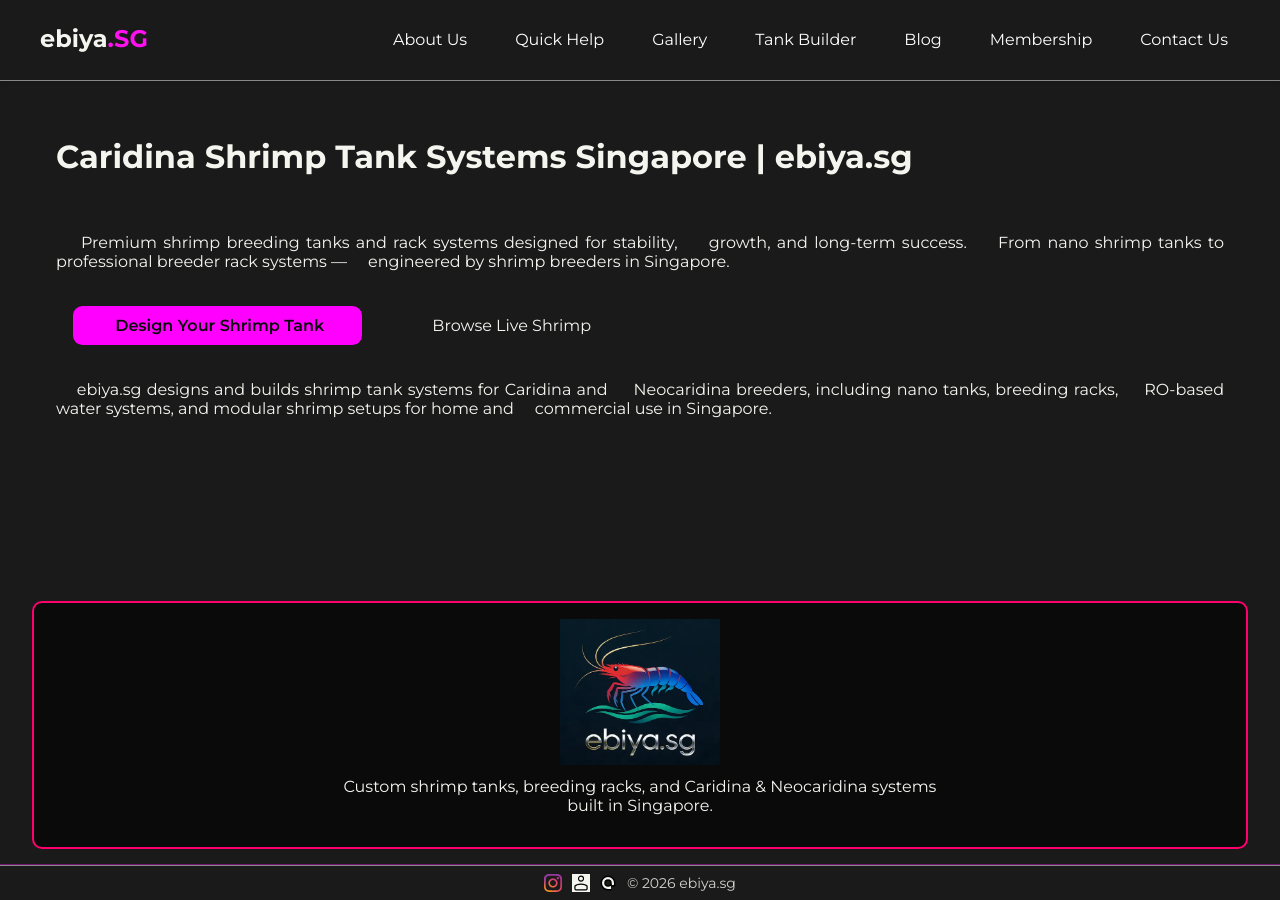
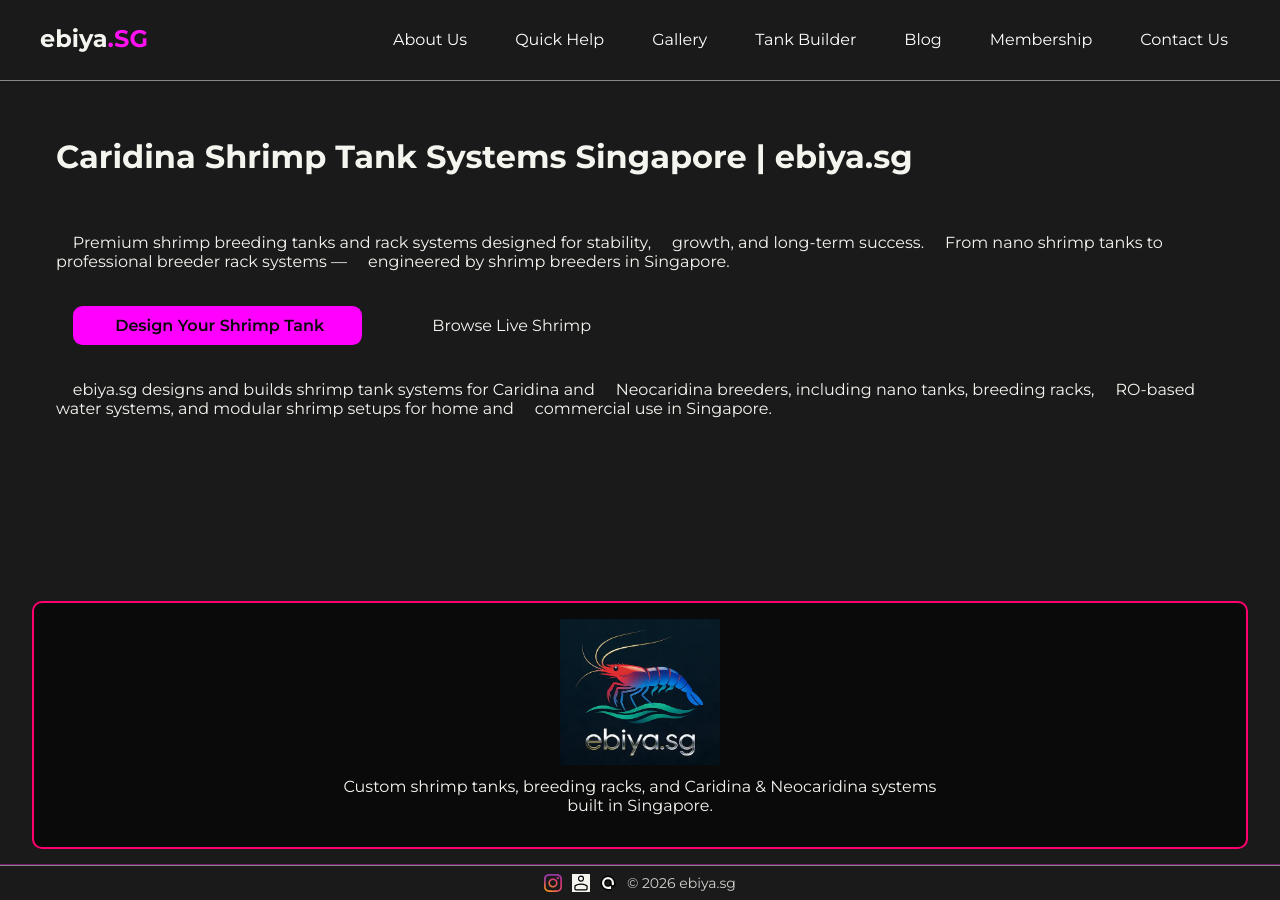
Before and after one commit to m33lucky-benny/ebiya-main, a Jekyll site: the page built from index.html, in a window 1280 px wide. Built offline with Jekyll 4.4.1, drawn with Linux system fonts in a browser that asks for light colours.

Commit message:
Update main.scss

```diff
--- a/assets/css/main.scss
+++ b/assets/css/main.scss
@@ -250,7 +250,7 @@ main a:not(.btn) {
   }
 }
 
-main p {
+.main p {
   text-align: justify;
   text-align-last: left;
 }
```
